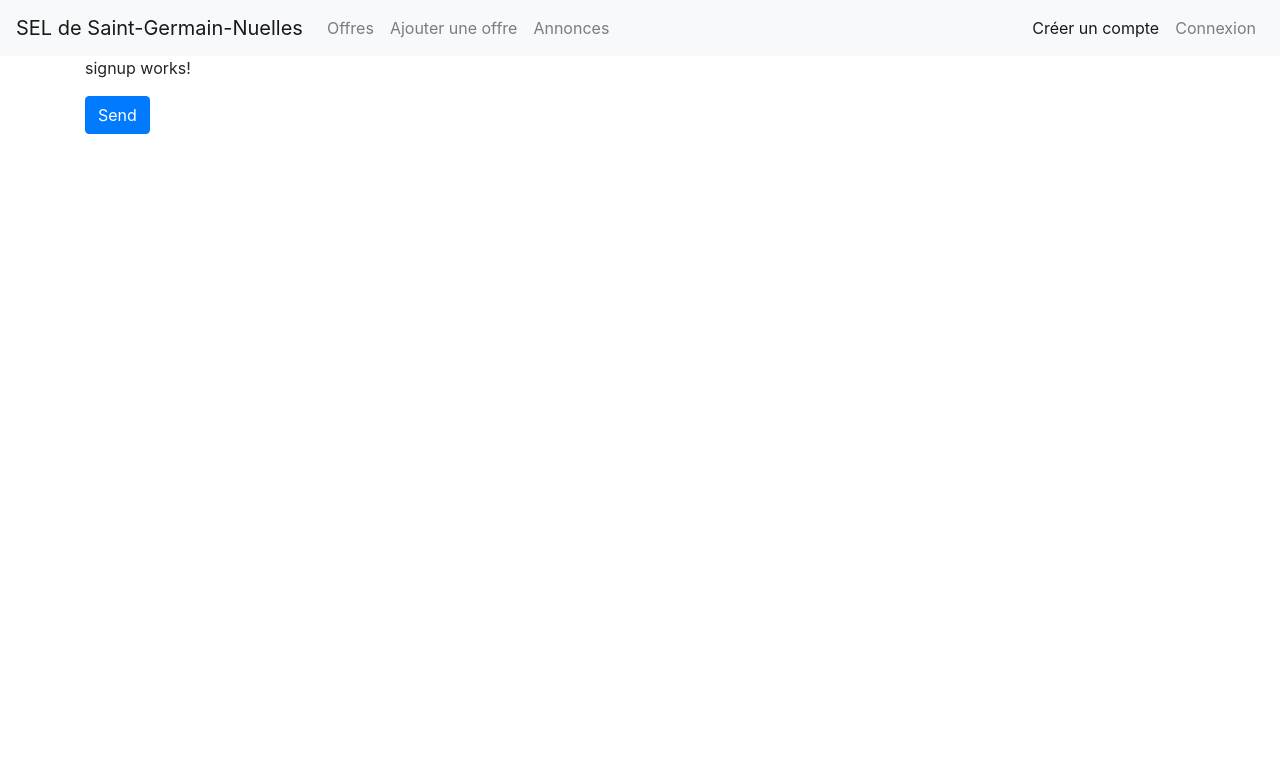
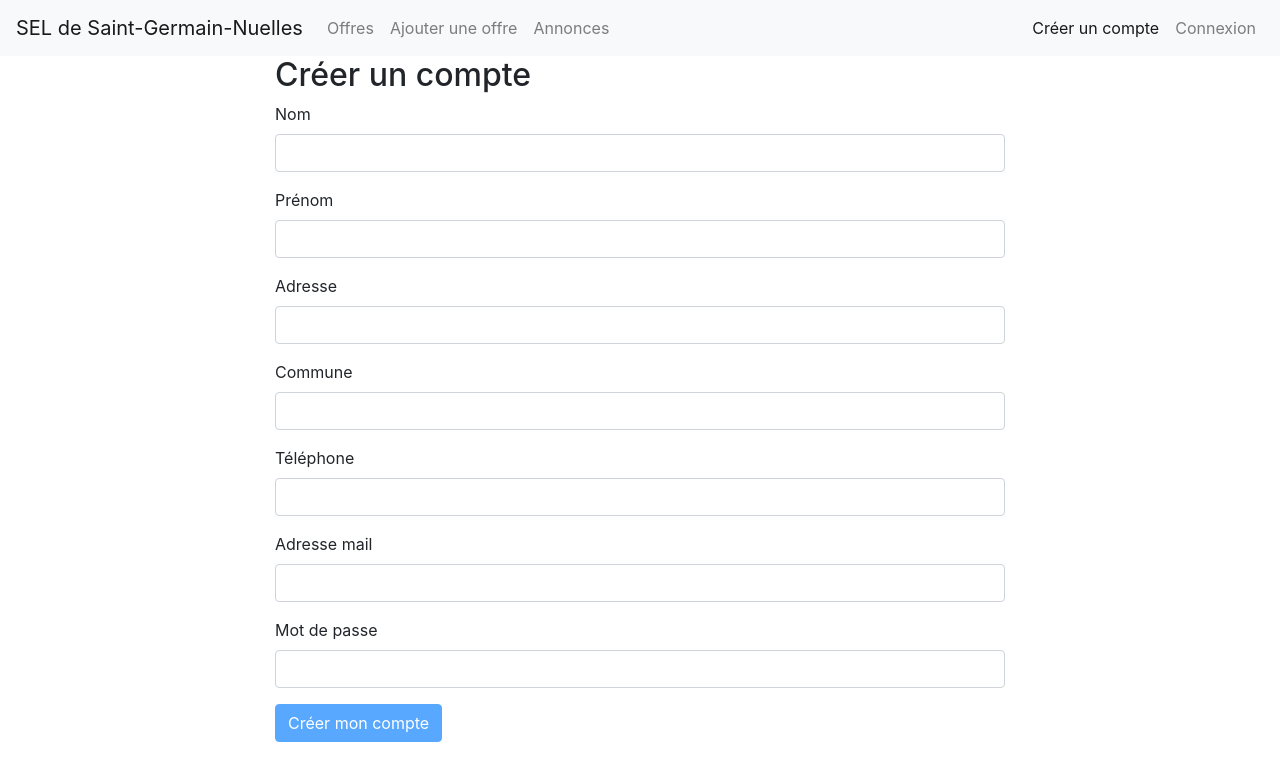
Before and after one commit to JuliaMitropolskiy/sel-front, an Angular app: page /auth/signup in a window 1280 px wide. Shown: the top 780 px of the page. Built offline with nearby package versions, Linux system fonts and the light colour scheme.

Commit message:
formulaire inscription

```diff
--- a/src/app/auth/signup/signup.component.html
+++ b/src/app/auth/signup/signup.component.html
@@ -1,2 +1,61 @@
-<p>signup works!</p>
-<button class="btn btn-primary" (click)="onSubmit()">Send</button>
+<div class="row">
+  <div class="col-sm-8 offset-sm-2">
+    <h2>Créer un compte</h2>
+    <form [formGroup]="signupForm" (ngSubmit)="onSubmit()">
+      <div class="form-group">
+        <label for="nom">Nom</label>
+        <input type="text"
+               id="nom"
+               class="form-control"
+               formControlName="nom">
+      </div>
+      <div class="form-group">
+        <label for="prenom">Prénom</label>
+        <input type="text"
+               id="prenom"
+               class="form-control"
+               formControlName="prenom">
+      </div>
+      <div class="form-group">
+        <label for="adresse">Adresse</label>
+        <input type="text"
+               id="adresse"
+               class="form-control"
+               formControlName="adresse">
+      </div>
+      <div class="form-group">
+        <label for="commune">Commune</label>
+        <input type="text"
+               id="commune"
+               class="form-control"
+               formControlName="commune">
+      </div>
+      <div class="form-group">
+        <label for="telephone">Téléphone</label>
+        <input type="text"
+               id="telephone"
+               class="form-control"
+               formControlName="telephone">
+      </div>
+      <div class="form-group">
+        <label for="mail">Adresse mail</label>
+        <input type="text"
+               id="mail"
+               class="form-control"
+               formControlName="mail">
+      </div>
+      <div class="form-group">
+        <label for="password">Mot de passe</label>
+        <input type="password"
+               id="password"
+               class="form-control"
+               formControlName="password">
+      </div>
+
+      <button class="btn btn-primary"
+              type="submit"
+              [disabled]="signupForm.invalid">Créer mon compte</button>
+    </form>
+    <p class="text-danger">{{ errorMessage }}</p>
+  </div>
+</div>
--- a/src/app/auth/signup/signup.component.ts
+++ b/src/app/auth/signup/signup.component.ts
@@ -1,6 +1,8 @@
+import { Router } from '@angular/router';
 import { User } from './../../models/User.model';
 import { AuthService } from './../../services/auth.service';
 import { Component, OnInit } from '@angular/core';
+import { FormGroup, FormBuilder, Validators } from '@angular/forms';
 
 @Component({
   selector: 'app-signup',
@@ -9,16 +11,53 @@ import { Component, OnInit } from '@angular/core';
 })
 export class SignupComponent implements OnInit {
 
-  constructor(private authService: AuthService) { }
+  signupForm: FormGroup;
+  errorMessage: string;
+
+  constructor(
+    private formBuilder: FormBuilder,
+    private authService: AuthService,
+    private router: Router) { }
 
   ngOnInit() {
+    this.initForm();
+  }
+
+  initForm() {
+    this.signupForm = this.formBuilder.group({
+      nom: ['', Validators.required],
+      prenom: '',
+      adresse: '',
+      commune: ['', Validators.required],
+      telephone: '',
+      mail: ['', [Validators.required, Validators.email]],
+      password: ['', Validators.required]
+
+      // password: ['', [Validators.required, Validators.pattern(/[0-9a-zA-Z]{6,}/)]]
+    });
   }
 
   onSubmit() {
-    const user1 = new User('Twain', 'sgn', 'twain1@toto.fr', 'titi000', 1000, null, 'Marc', '', null, null);
+    const nom = this.signupForm.get('nom').value;
+    const prenom = this.signupForm.get('prenom').value;
+    const adresse = this.signupForm.get('adresse').value;
+    const commune = this.signupForm.get('commune').value;
+    const numTel = this.signupForm.get('telephone').value;
+    const mail = this.signupForm.get('mail').value;
+    const password = this.signupForm.get('password').value;
+    const newUser = new User(nom, commune, mail, password, 1000, undefined, prenom, adresse, numTel);
 
-    this.authService.inscription(user1);
-    console.log('piou');
+    this.authService.inscription(newUser)
+      .subscribe(
+        () => {
+          console.log('L\'inscription reussi');
+          this.authService.setSession(newUser);
+          this.router.navigate(['offres']);
+        },
+        (error) => {
+          console.log(error.error.message);
+        }
+      );
+
   }
-
 }
--- a/src/app/services/auth.service.ts
+++ b/src/app/services/auth.service.ts
@@ -12,23 +12,28 @@ export class AuthService {
 
   constructor(private http: HttpClient) { }
 
+  // inscription(user: User) {
+  //   this.http
+  //     .post('http://localhost:8081/users/inscription', user)
+  //     .subscribe(
+  //       () => {
+  //         console.log('L\'inscription reussi');
+  //       },
+  //       (error) => {
+  //         console.log(error.error.message);
+  //       }
+  //     );
+  // }
+
   inscription(user: User) {
-    this.http
-      .post('http://localhost:8081/users/inscription', user)
-      .subscribe(
-        () => {
-          console.log('L\'inscription reussi');
-        },
-        (error) => {
-          console.log(error.error.message);
-        }
-      );
+    return this.http
+      .post('http://localhost:8081/users/inscription', user);
   }
 
   connexion(login: string, password: string) {
-    const headers: HttpHeaders = new HttpHeaders({ login: login, password: password });
+    const headers: HttpHeaders = new HttpHeaders({ login, password });
     return this.http
-      .get('http://localhost:8081/users/connexion', { headers: headers })
+      .get('http://localhost:8081/users/connexion', { headers })
       .pipe(
         tap(user => {
           console.log(user);
```
